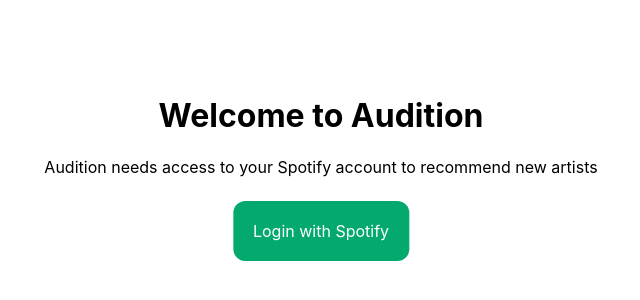
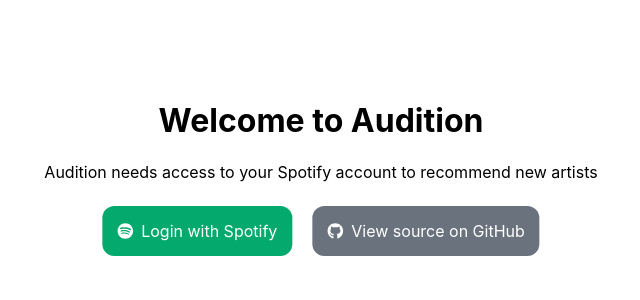
Before and after one commit to cbyrneee/audition, a React (Create React App) app: page / in a window 1280 px wide. Shown: the part 230-530 px from the top of the page, without its empty margins (319-959 px from the left). Built offline with nearby package versions, Linux system fonts and the light colour scheme; what spotify-web-api-node would draw is missing.

Commit message:
[UI] Add GitHub button & add icons to buttons

```diff
--- a/package.json
+++ b/package.json
@@ -3,6 +3,9 @@
   "version": "0.1.0",
   "private": true,
   "dependencies": {
+    "@fortawesome/fontawesome-svg-core": "^1.2.35",
+    "@fortawesome/free-brands-svg-icons": "^5.15.3",
+    "@fortawesome/react-fontawesome": "^0.1.14",
     "@testing-library/jest-dom": "^5.11.4",
     "@testing-library/react": "^11.1.0",
     "@testing-library/user-event": "^12.1.10",
--- a/src/components/Login.js
+++ b/src/components/Login.js
@@ -1,5 +1,7 @@
 import React from "react";
 import { SPOTIFY_CLIENT_ID, SPOTIFY_REDIRECT_URI } from "../constants";
+import { FontAwesomeIcon } from "@fortawesome/react-fontawesome";
+import { faGithub, faSpotify } from "@fortawesome/free-brands-svg-icons";
 
 export default function LoginComponent() {
     return (
@@ -11,12 +13,26 @@ export default function LoginComponent() {
                 artists
             </p>
 
+            <div>
                 <a
                     className="btn btn-primary"
                     href={`https://accounts.spotify.com/authorize?client_id=${SPOTIFY_CLIENT_ID}&response_type=code&redirect_uri=${SPOTIFY_REDIRECT_URI}&scope=user-read-email%20user-read-private%20user-top-read&show_dialog=true`}
                 >
+                    <FontAwesomeIcon icon={faSpotify} />
+                    <span style={{ marginLeft: "8px" }}>
                         Login with Spotify
+                    </span>
                 </a>
+                <a
+                    className="btn btn-github"
+                    href={"https://github.com/dreamhopping/audition"}
+                >
+                    <FontAwesomeIcon icon={faGithub} />
+                    <span style={{ marginLeft: "8px" }}>
+                        View source on GitHub
+                    </span>
+                </a>
+            </div>
         </div>
     );
 }
--- a/src/style/index.css
+++ b/src/style/index.css
@@ -9,12 +9,12 @@ body {
 
 .btn {
     border: none;
-    padding: 20px;
+    padding: 15px;
     text-align: center;
     text-decoration: none;
     display: inline-block;
     font-size: 16px;
-    margin: 4px 2px;
+    margin: 4px 10px;
     border-radius: 12px;
 
     transition: 100ms;
@@ -27,6 +27,15 @@ body {
 
 .btn-primary:hover {
     background-color: #008051;
+}
+
+.btn-github {
+    background-color: #6a737d;
+    color: white;
+}
+
+.btn-github:hover {
+    background-color: #444d56;
 }
 
 .container {
```
Also changed, not shown: 1 other file (tests, documents, lock files or other folders). Lines whose indentation alone changed are shown as unchanged.
